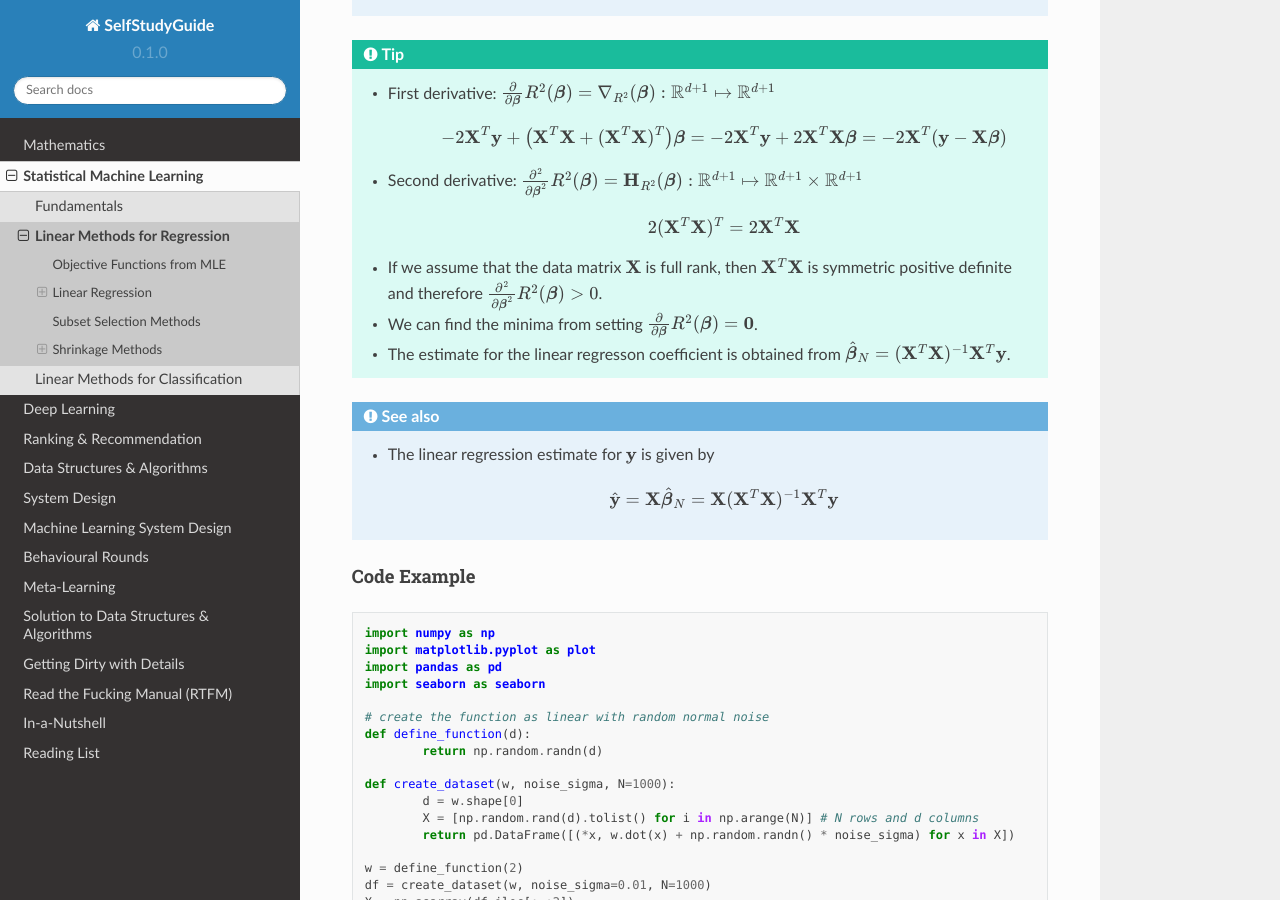
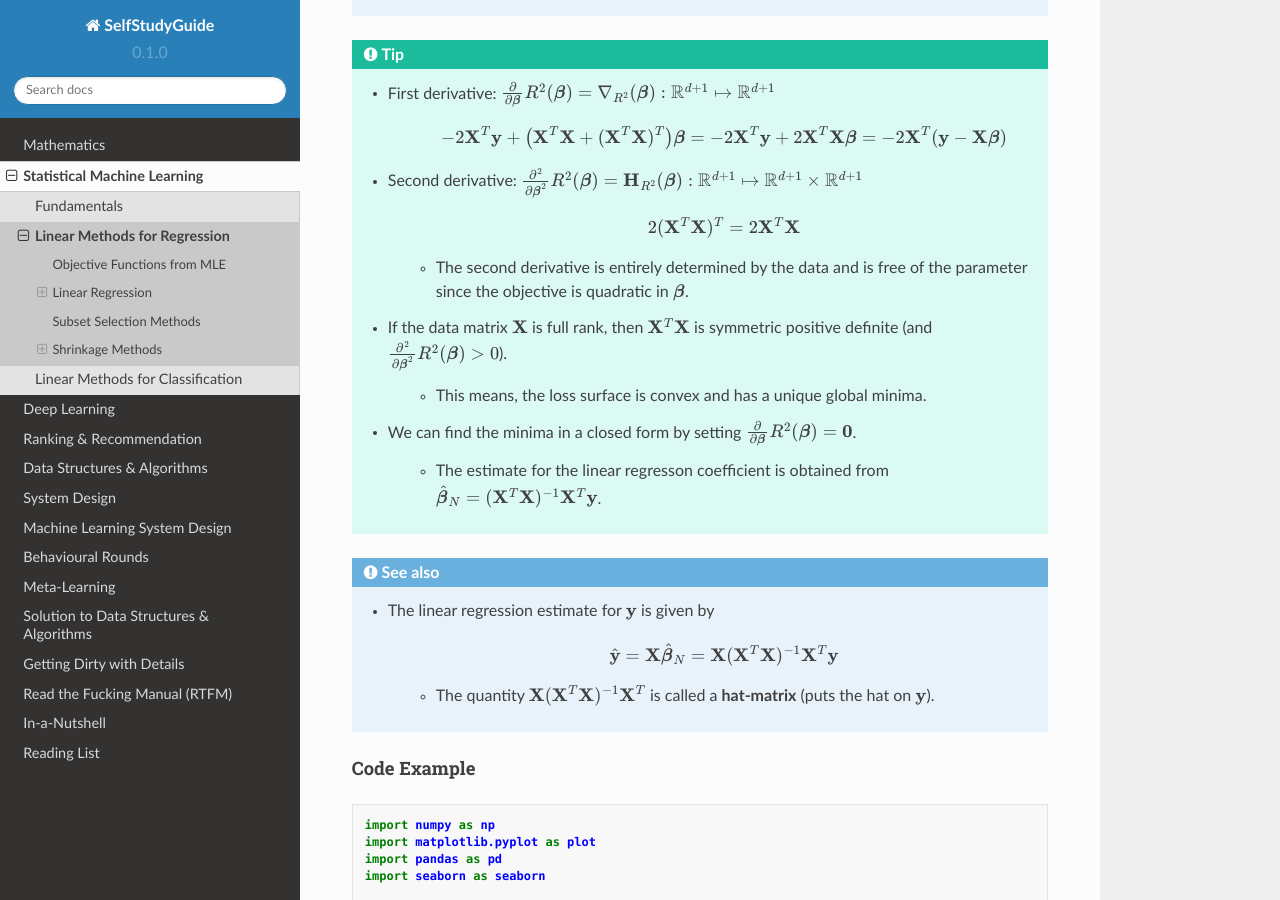
Before and after one commit to uselesstechjunks/leetcode, a Sphinx documentation site: the page built from docs/source/ml/linearreg.rst, in a window 1280 px wide and 900 px high, scrolled down 1568 px. Built offline with Sphinx 7.4.7 and the Read the Docs theme 2.0.0, drawn with Linux system fonts in a browser that asks for light colours.

Commit message:
Update linearreg.rst

```diff
--- a/docs/source/ml/linearreg.rst
+++ b/docs/source/ml/linearreg.rst
@@ -53,14 +53,21 @@ Optimisation: Least Squares
 	* Second derivative: :math:`\frac{\partial^2}{\mathop{\partial\boldsymbol{\beta}}^2}R^2(\boldsymbol{\beta})=\mathbf{H}_{R^2}(\boldsymbol{\beta}):\mathbb{R}^{d+1}\mapsto\mathbb{R}^{d+1}\times\mathbb{R}^{d+1}`
 
 		.. math:: 2(\mathbf{X}^T\mathbf{X})^T=2\mathbf{X}^T\mathbf{X}
-	* If we assume that the data matrix :math:`\mathbf{X}` is full rank, then :math:`\mathbf{X}^T\mathbf{X}` is symmetric positive definite and therefore :math:`\frac{\partial^2}{\mathop{\partial\boldsymbol{\beta}}^2}R^2(\boldsymbol{\beta})> 0`.
-	* We can find the minima from setting :math:`\frac{\partial}{\mathop{\partial\boldsymbol{\beta}}}R^2(\boldsymbol{\beta})=\mathbf{0}`.
-	* The estimate for the linear regresson coefficient is obtained from :math:`\hat{\boldsymbol{\beta}}_N=(\mathbf{X}^T\mathbf{X})^{-1}\mathbf{X}^T\mathbf{y}`.
+
+		* The second derivative is entirely determined by the data and is free of the parameter since the objective is quadratic in :math:`\boldsymbol{\beta}`.
+	* If the data matrix :math:`\mathbf{X}` is full rank, then :math:`\mathbf{X}^T\mathbf{X}` is symmetric positive definite (and :math:`\frac{\partial^2}{\mathop{\partial\boldsymbol{\beta}}^2}R^2(\boldsymbol{\beta})> 0`).
+
+		* This means, the loss surface is convex and has a unique global minima.
+	* We can find the minima in a closed form by setting :math:`\frac{\partial}{\mathop{\partial\boldsymbol{\beta}}}R^2(\boldsymbol{\beta})=\mathbf{0}`.
+
+		* The estimate for the linear regresson coefficient is obtained from :math:`\hat{\boldsymbol{\beta}}_N=(\mathbf{X}^T\mathbf{X})^{-1}\mathbf{X}^T\mathbf{y}`.
 
 .. seealso::
 	* The linear regression estimate for :math:`\mathbf{y}` is given by
 
 		.. math:: \hat{\mathbf{y}}=\mathbf{X}\hat{\boldsymbol{\beta}}_N=\mathbf{X}(\mathbf{X}^T\mathbf{X})^{-1}\mathbf{X}^T\mathbf{y}
+
+		* The quantity :math:`\mathbf{X}(\mathbf{X}^T\mathbf{X})^{-1}\mathbf{X}^T` is called a **hat-matrix** (puts the hat on :math:`\mathbf{y}`).
 
 Code Example
 ---------------------------------------------------------------------------
```
